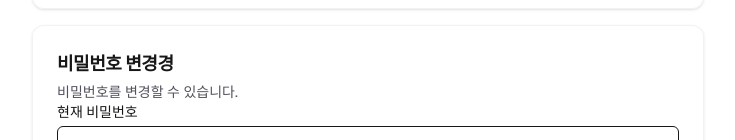
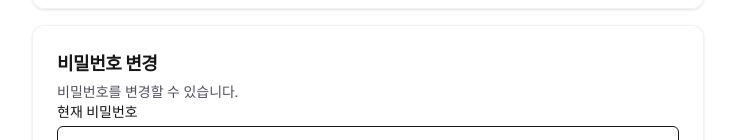
Before and after one commit to dkstjwls06/newTSNext, a Next.js app in the folder frontend/: page /profile in a window 1280 px wide. Shown: the part 149-289 px from the top of the page, without its empty margins (272-1007 px from the left). Built offline with nearby package versions, Linux system fonts and the light colour scheme; no server answers.

Commit message:
User Setting : Profile Page - Change Password

```diff
--- a/frontend/app/profile/page.tsx
+++ b/frontend/app/profile/page.tsx
@@ -307,7 +307,7 @@ export default function ProfilePage() {
 
         {/* 비밀번호 변경 카드 */}
         <Card className="p-6">
-          <CardTitle>비밀번호 변경경</CardTitle>
+          <CardTitle>비밀번호 변경</CardTitle>
           <CardDescription>
             비밀번호를 변경할 수 있습니다.
           </CardDescription>
```
